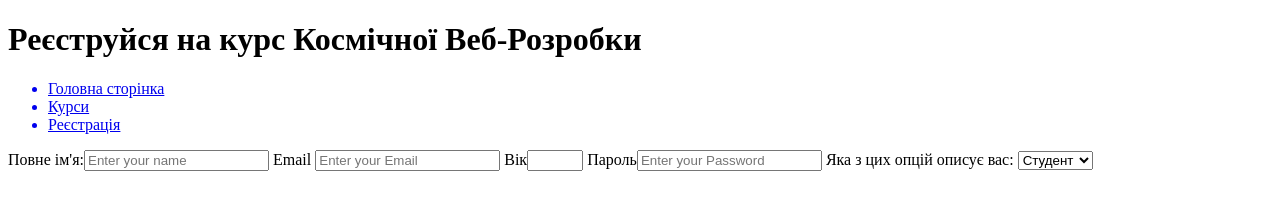
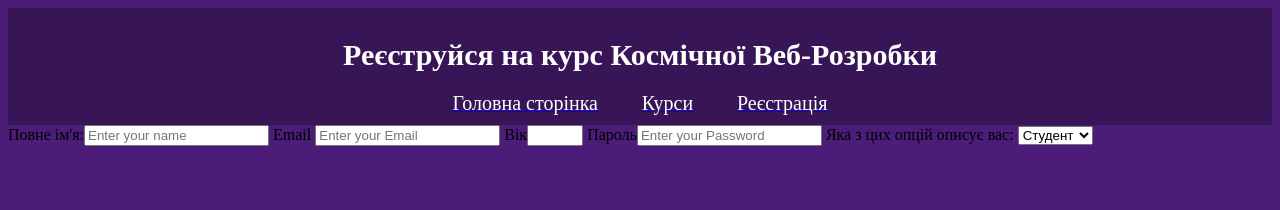
Before and after one commit to emmastrienko/lab2, a plain HTML site: page questionsry.html in a window 1280 px wide. Drawn offline with Linux system fonts and the light colour scheme.

Commit message:
Update questionsry.html

```diff
--- a/questionsry.html
+++ b/questionsry.html
@@ -4,7 +4,7 @@
   <meta charset="UTF-8">
   <meta name="viewport" content="width=device-width, initial-scale=1.0">
   <title>Реєстрація</title>
-  <link rel="stylesheet" href="courses.html">
+  <link rel="stylesheet" href="courses.css">
   <link rel="icon" href="images/cosmos4.jpg">
 </head>
 <body>
@@ -12,7 +12,7 @@
     <h1 id='title'>Реєструйся на курс Космічної Веб-Розробки</h1>
     <ul>
       <a href="index.html"><li>Головна сторінка</li></a>
-      <a href="courses.css"><li>Курси</li></a>
+      <a href="courses.html"><li>Курси</li></a>
       <a href="#"><li>Реєстрація</li></a>
     </ul>
   </header>
```
